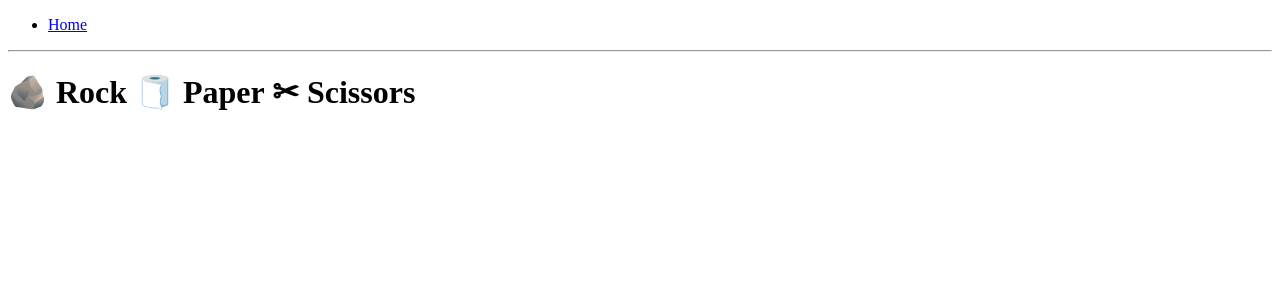
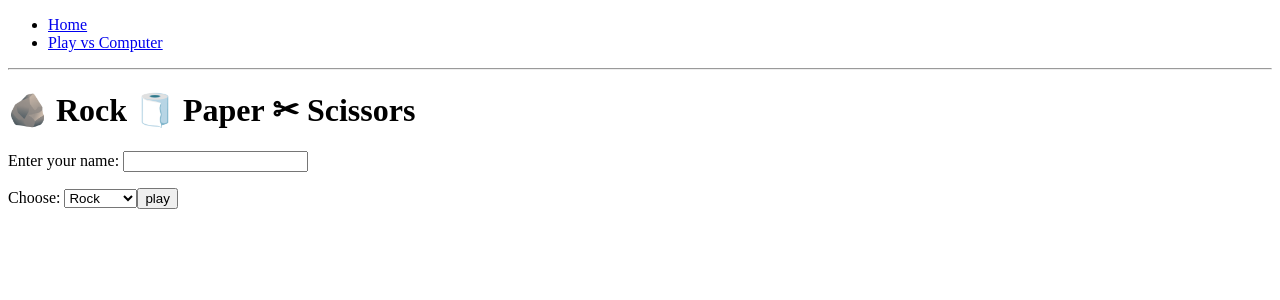
Before and after one commit to dcallus/rock_paper_scissors_game, a Flask app: template templates/play_computer.html in a window 1280 px wide. Shown: the top 300 px of the page. Run offline with Flask 2, Linux system fonts and the light colour scheme; the template is opened without the code that fills it, so the values that code supplies are empty.

Commit message:
addeed form

```diff
--- a/templates/base.html
+++ b/templates/base.html
@@ -9,6 +9,7 @@
 <body>
     <ul>
         <li class="navLink"><a href="/">Home</a></li>
+        <li class="navLink"><a href="/play">Play vs Computer</a></li>
       </ul>
       <hr>
       <h1>&#129704; Rock &#129531; Paper &#9986; Scissors</h1>
--- a/templates/play_computer.html
+++ b/templates/play_computer.html
@@ -2,6 +2,25 @@
 
 {% block content %}
 
+<form class="rps" , action="/play" , method="post">
+    <div>
+        <label for="input-name">Enter your name:</label>
+        <input type="text" id="player-name">
+    </div>
+    <div>
+        <p>
+            <label for="rps-menu">Choose:</label>
+            <select name="rps-menu" id="rps-menu">
+                <option value="Rock">Rock</option>
+                <option value="Paper">Paper</option>
+                <option value="Scissors">Scissors</option>
+                <input type="submit" value="play">
+        </p>
+        </select>
+    </div>
 
+</form>
 
 {% endblock %}
+
+<h1>, Lizard &#129422;, Spock &#128125;</h1>
```
Also changed, not shown: controllers/controller.py (+6 -1 lines).
